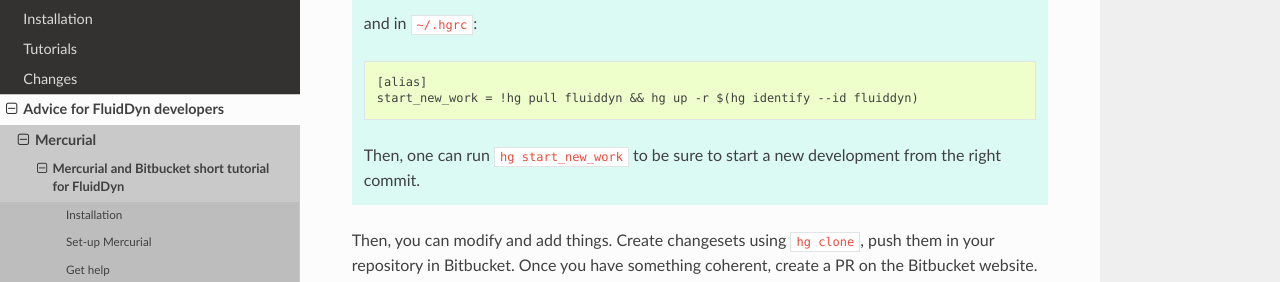
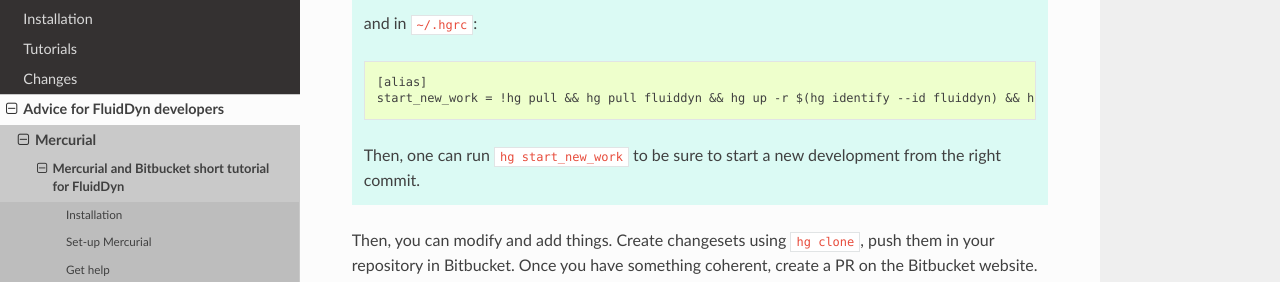
Before and after one commit to fluiddyn/fluiddyn, a Sphinx documentation site: the page built from doc/mercurial_bitbucket.rst, in a window 1280 px wide and 900 px high, scrolled down 5037 px. Shown: the part 185-467 px from the top of the window. Built offline with Sphinx 7.4.7 and the Read the Docs theme 2.0.0, drawn with Linux system fonts in a browser that asks for light colours; pages that are not in the unit, such as notebooks, are missing from menus.

Commit message:
Update start_new_work Mercurial alias

```diff
--- a/doc/mercurial_bitbucket.rst
+++ b/doc/mercurial_bitbucket.rst
@@ -236,7 +236,7 @@ to have the root directory of the repository.
   and in ``~/.hgrc``::
 
     [alias]
-    start_new_work = !hg pull fluiddyn && hg up -r $(hg identify --id fluiddyn)
+    start_new_work = !hg pull && hg pull fluiddyn && hg up -r $(hg identify --id fluiddyn) && hg sum
 
   Then, one can run ``hg start_new_work`` to be sure to start a new development
   from the right commit.
```
